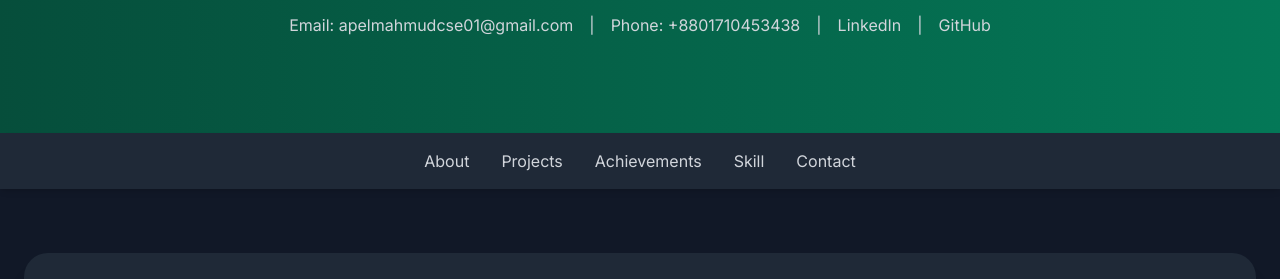
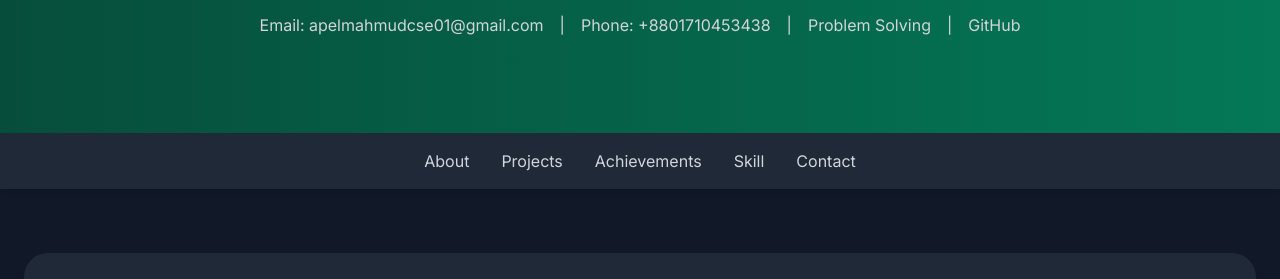
Before and after one commit to apl-mhd/apl-mhd.github.io, a plain HTML site: page index.html in a window 1280 px wide. Shown: the part 195-474 px from the top of the page. Drawn offline with nearby package versions, Linux system fonts and the light colour scheme.

Commit message:
add problem soliving lin

```diff
--- a/index.html
+++ b/index.html
@@ -57,10 +57,10 @@
           <p>Phone: +8801710453438</p>
           <span class="hidden md:inline-block">|</span>
           <a
-            href="https://www.linkedin.com/in/md-apel-mahmud-620b12198/"
+            href="https://github.com/apl-mhd/problemSolving/"
             target="_blank"
             class="text-gray-300 hover:text-white transition-colors"
-            >LinkedIn</a
+            >Problem Solving</a
           >
           <span class="hidden md:inline-block">|</span>
           <a
```
